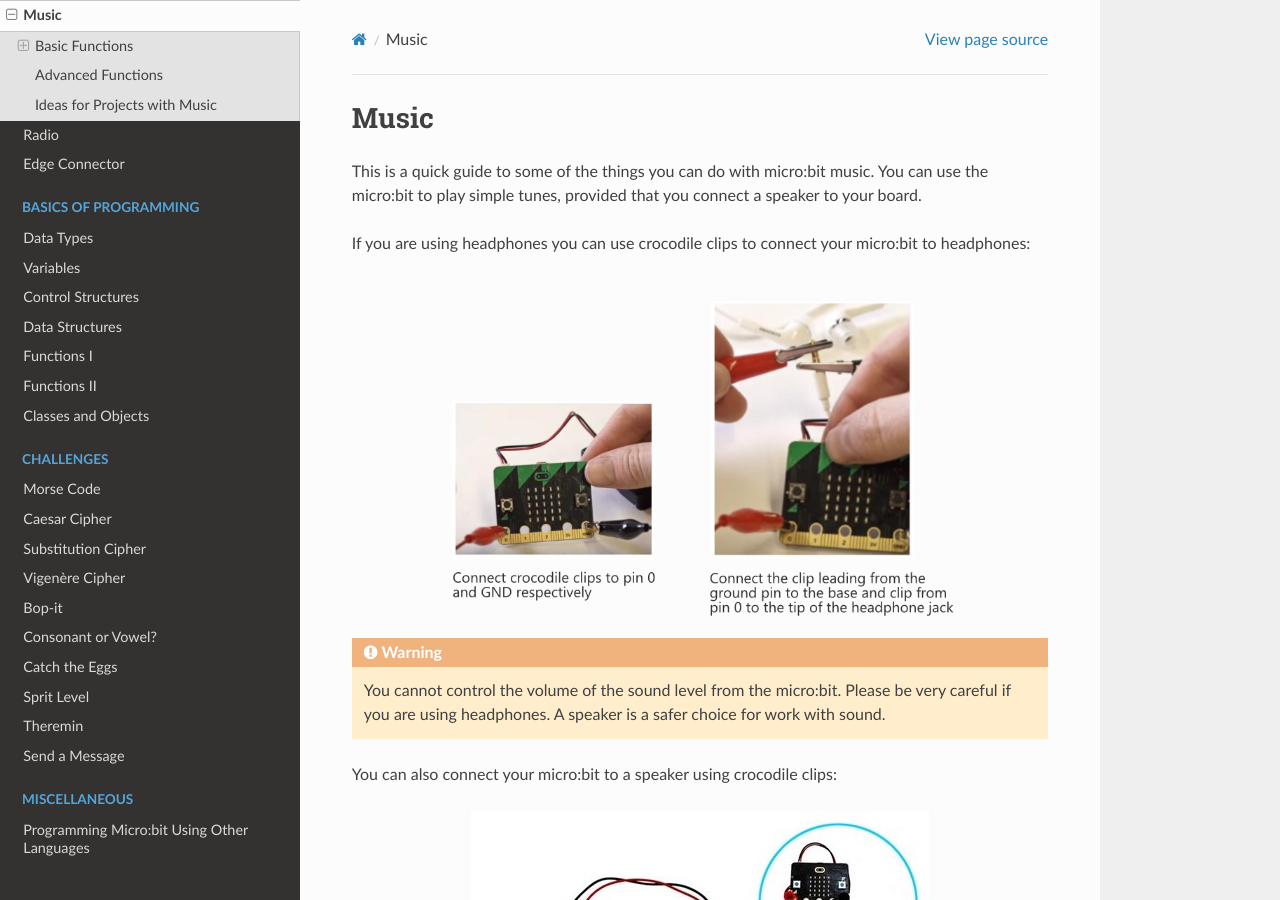
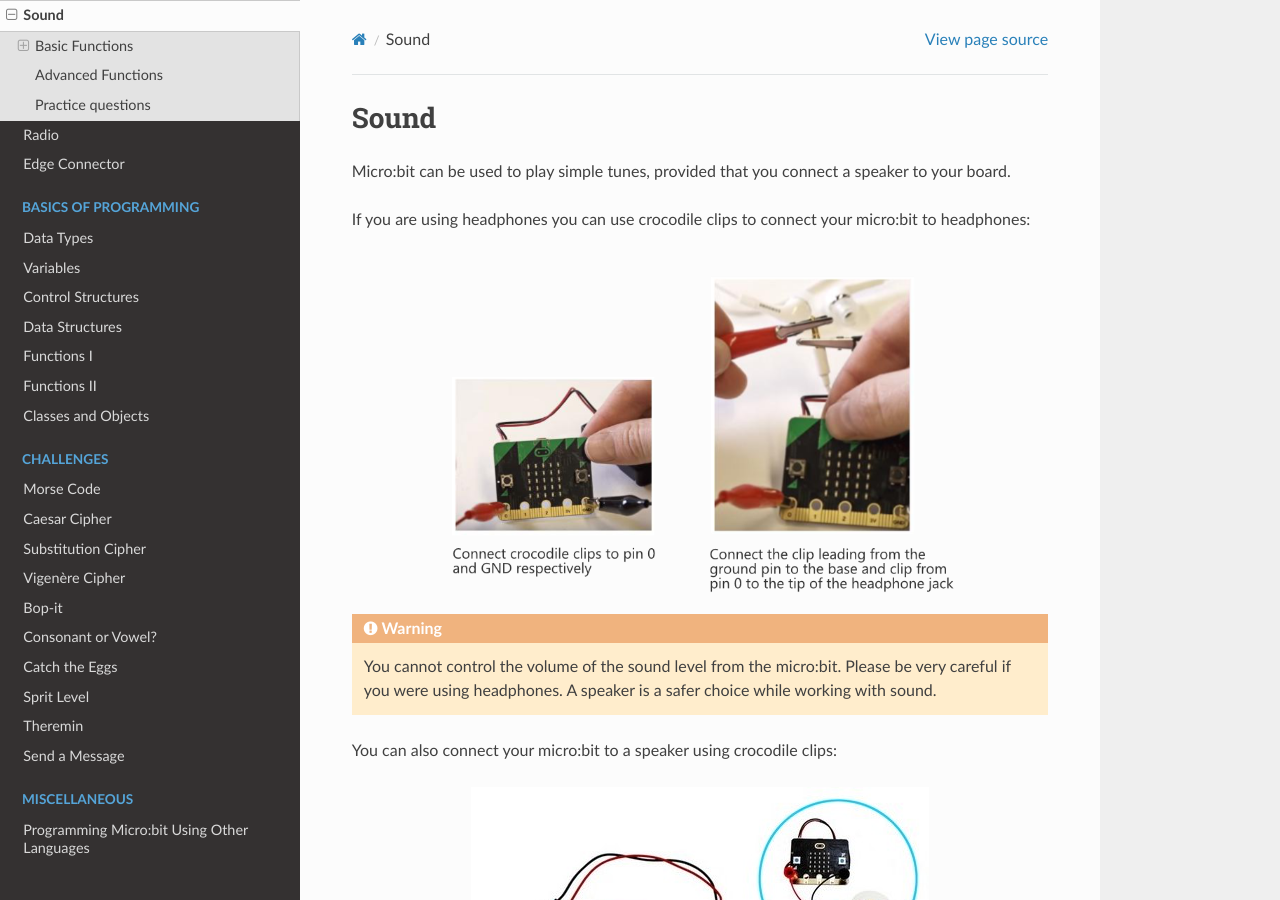
Before and after one commit to rharbird/microbit-challenges, a Sphinx documentation site: the page built from docs/source/tutorials/music.rst, in a window 1280 px wide and 900 px high. Built offline with Sphinx 7.4.7 and the Read the Docs theme 2.0.0, drawn with Linux system fonts in a browser that asks for light colours; some of the changed text lies outside the part shown.

Commit message:
Modify text

```diff
--- a/docs/source/tutorials/music.rst
+++ b/docs/source/tutorials/music.rst
@@ -1,8 +1,7 @@
 ********
-Music
+Sound
 ********
-This is a quick guide to some of the things you can do with micro:bit music. You can use the micro:bit to play simple tunes, provided that you connect a speaker to your
-board.
+Micro:bit can be used to play simple tunes, provided that you connect a speaker to your board.
 
 If you are using headphones you can use crocodile clips to connect your micro:bit to headphones:
 
@@ -10,7 +9,8 @@ If you are using headphones you can use crocodile clips to connect your micro:bi
     :align: center
     :scale: 70 %
 
-.. warning:: You cannot control the volume of the sound level from the micro:bit. Please be very careful if you are using headphones. A speaker is a safer choice for work with sound.
+.. warning:: You cannot control the volume of the sound level from the micro:bit. Please be very careful if you were using headphones. A speaker is a safer choice while
+	working with sound.
 
 You can also connect your micro:bit to a speaker using crocodile clips:
 
@@ -78,7 +78,7 @@ Micro:bit will remember the octave of the note defined previously. Hence, the tu
 
 Advanced Functions
 ===================
-You can also specify the note you want to play using its frequency using the ``pitch`` method. For example, to create a Police Siren effect ::
+You can also specify the note you want to play using its frequency using the ``pitch`` method. For example, to create a police siren effect ::
 
 	while True:
 		for freq in range(880, 1760, 16):
@@ -88,7 +88,7 @@ You can also specify the note you want to play using its frequency using the ``p
 
 Can you guess what this does? Each time around the loop a new frequency is calculated by adding (or subtracting) 16.
 
-Ideas for Projects with Music
-==============================
+Practice questions
+===================
 * Make up your own tune.
 * Make a musical instrument. Change the pitch of the sound played based on the readings from the accelerometer.
```
